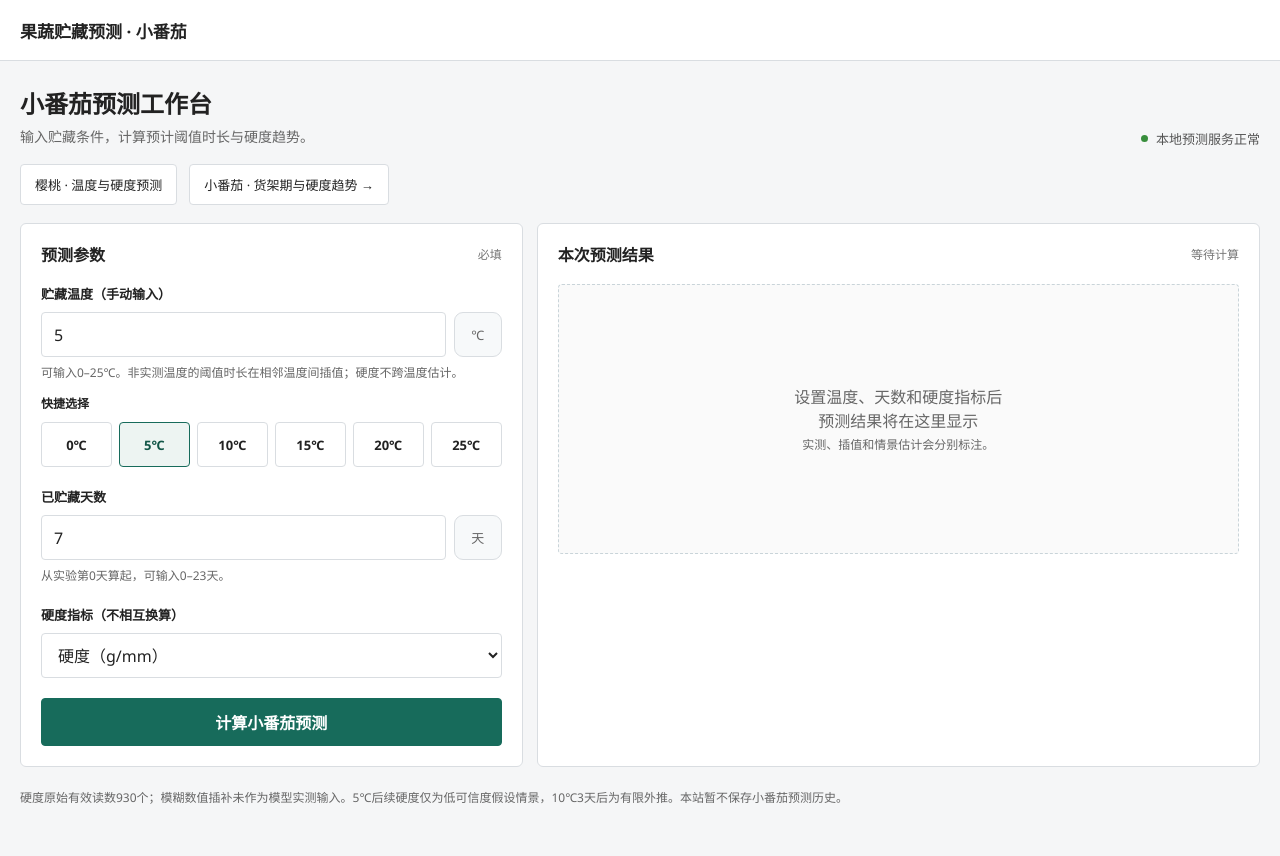
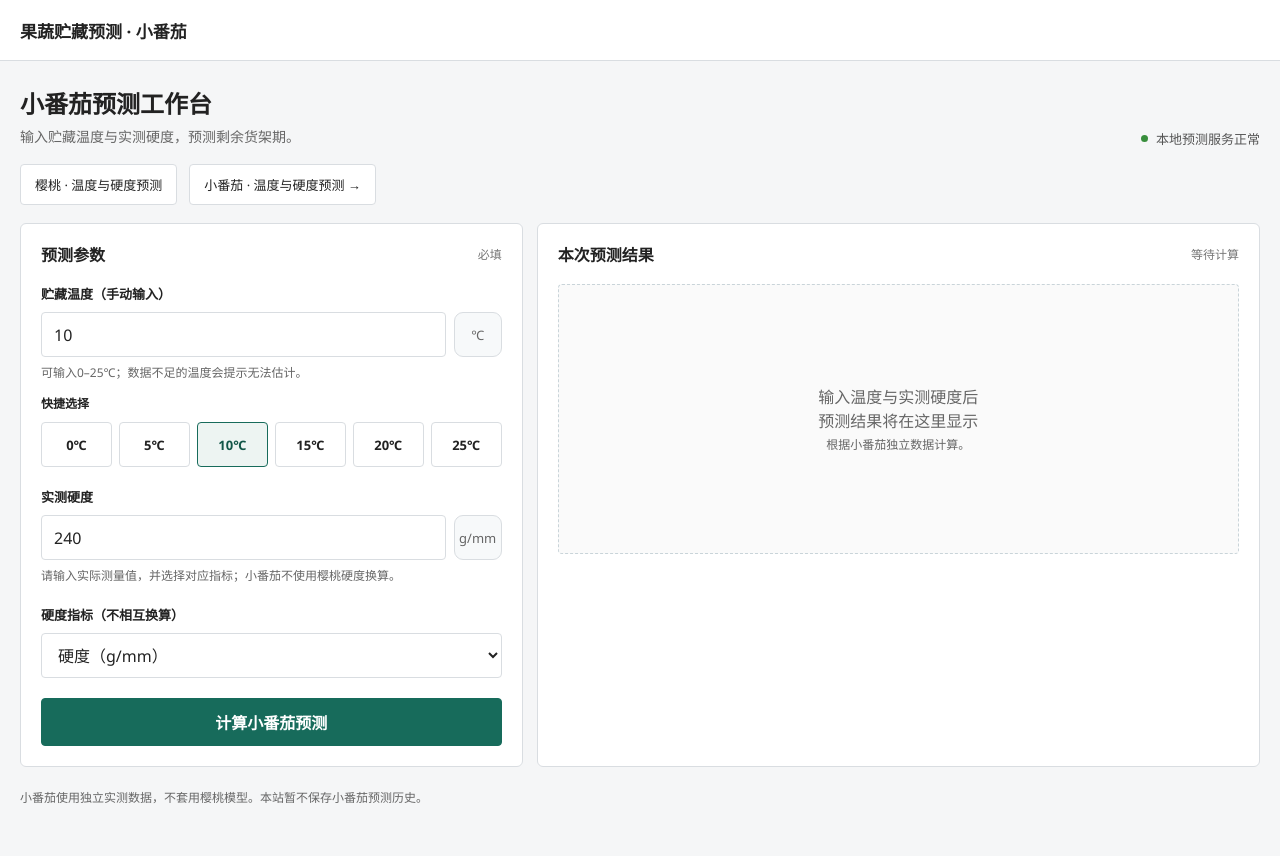
Before and after one commit to belaViro/meizao-cherry-shelf-life, a Flask app: page /tomato in a window 1280 px wide. Run offline with Flask 3, Linux system fonts and the light colour scheme; parts of the project's set-up code (start-up, migrations or seed data) failed here and were passed over.

Commit message:
Fix tomato prediction to use temperature and measured firmness

```diff
--- a/app.py
+++ b/app.py
@@ -222,8 +222,8 @@ def create_app(test_config: dict[str, Any] | None = None) -> Flask:
                 "prediction_methods": PREDICTION_METHODS,
                 "default_prediction_method": "polynomial_regression",
                 "products": ["cherry", "cherry_tomato"],
-                "tomato_prediction_method": "tomato_observed_threshold",
-                "tomato_model_version": load_tomato_data()["version"],
+                "tomato_prediction_method": "tomato_firmness_stage_matching",
+                "tomato_model_version": load_tomato_data()["version"] + "-firmness-inverse-v1",
                 "fixed_temperatures_c": FIXED_TEMPERATURES_C,
                 "temperature_range_c": POLYNOMIAL_TEMPERATURE_RANGE_C,
                 "llm_structured_provider": "siliconflow",
--- a/static/tomato.js
+++ b/static/tomato.js
@@ -1,55 +1,53 @@
-'use strict';
+ 'use strict';
 (() => {
-  const $ = (id) => document.getElementById(id);
+  const $ = id => document.getElementById(id);
   const form = $('tomatoForm'), temp = $('temperature'), button = $('submitButton');
-  const labels = {observed_group_mean:'实测组均值',time_interpolation:'时间插值估计 · 非实测',assumed_scenario:'假设情景 · 可信度很低',extrapolation_scenario:'外推情景 · 可信度很低',unsupported:'无支持数据',unsupported_temperature:'非实测温度，硬度不估计',threshold_interpolation:'同温度首次阈值跨越插值',temperature_interpolation:'相邻温度阈值时长插值',threshold_not_observed:'记录内未观测到阈值跨越'};
-  let latest = null, generation = 0;
-  const fmt = v => v === null || v === undefined ? '无法估计' : Number(v).toLocaleString('zh-CN',{maximumFractionDigits:2});
-  function sync() { document.querySelectorAll('[data-temp]').forEach(b=>b.setAttribute('aria-pressed',String(temp.value!=='' && Number(b.dataset.temp)===Number(temp.value)))); }
-  function invalidate() { generation++; latest=null; $('result').hidden=true; $('emptyState').hidden=false; $('error').hidden=true; $('saveStatus').textContent='等待计算'; }
-  form.addEventListener('input',()=>{sync();invalidate();});
-  form.addEventListener('change',invalidate);
-  document.querySelectorAll('[data-temp]').forEach(b=>b.addEventListener('click',()=>{temp.value=b.dataset.temp;sync();invalidate();}));
+  let generation = 0;
+  const fmt = v => v == null ? '—' : Number(v).toLocaleString('zh-CN', {maximumFractionDigits:2});
+  const range = v => v ? `${fmt(v.min)}–${fmt(v.max)}` : '—';
+  function sync() {
+    document.querySelectorAll('[data-temp]').forEach(b => b.setAttribute('aria-pressed', String(temp.value !== '' && Number(b.dataset.temp) === Number(temp.value))));
+    $('inputFirmnessUnit').textContent = $('firmnessMetric').value === 'g_per_mm' ? 'g/mm' : '原始指标';
+  }
+  function invalidate() {
+    generation++; $('result').hidden = true; $('emptyState').hidden = false;
+    $('error').hidden = true; $('saveStatus').textContent = '等待计算'; sync();
+  }
+  form.addEventListener('input', invalidate);
+  form.addEventListener('change', invalidate);
+  $('firmnessMetric').addEventListener('change', () => { $('firmness').value = ''; invalidate(); });
+  document.querySelectorAll('[data-temp]').forEach(b => b.addEventListener('click', () => {temp.value = b.dataset.temp; invalidate();}));
   form.addEventListener('submit', async event => {
-    event.preventDefault(); const requestGeneration=++generation;
-    button.disabled=true;button.textContent='计算中…';$('saveStatus').textContent='计算中…';$('error').hidden=true;
-    const payload={product:'cherry_tomato',storage_temperature_c:Number(temp.value),storage_days:Number($('storageDays').value),firmness_metric:$('firmnessMetric').value};
+    event.preventDefault(); if (!form.reportValidity()) return;
+    const current = ++generation;
+    button.disabled = true; button.textContent = '计算中…';
+    $('result').hidden = true; $('emptyState').hidden = false;
+    $('error').hidden = true; $('saveStatus').textContent = '计算中…';
+    const payload = {product:'cherry_tomato', storage_temperature_c:Number(temp.value), firmness:Number($('firmness').value), firmness_metric:$('firmnessMetric').value};
     try {
-      const response=await fetch('/predict',{method:'POST',headers:{'Content-Type':'application/json','X-CSRF-Token':document.querySelector('meta[name="csrf-token"]').content},body:JSON.stringify(payload)});
-      const data=await response.json();if(!response.ok)throw Error(data.message||'预测失败，请刷新后重试');
-      if(requestGeneration!==generation)return;
-      latest=data;render(data);
-    } catch(error) {if(requestGeneration===generation){$('saveStatus').textContent='计算失败';$('error').textContent=error.message;$('error').hidden=false;}}
-    finally {button.disabled=false;button.textContent='计算小番茄预测';}
+      const response = await fetch('/predict', {method:'POST', headers:{'Content-Type':'application/json', 'X-CSRF-Token':document.querySelector('meta[name="csrf-token"]').content}, body:JSON.stringify(payload)});
+      const data = await response.json();
+      if (!response.ok) throw Error(data.message || '预测失败，请刷新后重试');
+      if (current !== generation) return;
+      render(data);
+    } catch (error) {
+      if (current === generation) { $('error').textContent = error.message; $('error').hidden = false; $('saveStatus').textContent = '计算失败'; }
+    } finally { button.disabled = false; button.textContent = '计算小番茄预测'; }
   });
   function render(d) {
-    $('emptyState').hidden=true;$('result').hidden=false;$('saveStatus').textContent='已计算 · 未保存历史';
-    $('totalDays').textContent=fmt(d.estimated_shelf_life_days);$('remainingDays').textContent=fmt(d.estimated_remaining_days);
-    $('firmnessValue').textContent=fmt(d.firmness.mean);$('firmnessUnit').textContent=d.firmness.unit;
-    $('decision').textContent=d.decision;
-    $('shelfStatus').textContent=`货架期依据：${labels[d.status]}；${d.confidence_label}。`;
-    $('firmnessStatus').textContent=`硬度：${labels[d.firmness.status]}。${d.firmness.method}；目标时点实测 n=${d.firmness.observed_n}。`;
-    $('scenarioRange').textContent=d.firmness.scenario_range?`情景敏感性范围：${fmt(d.firmness.scenario_range.min)}–${fmt(d.firmness.scenario_range.max)}（非95%置信区间）。${d.firmness.caveat}`:'未提供统计置信区间；不得将估计值当成实测重复。';
-    $('firmnessSources').textContent='硬度实测来源：'+(d.firmness.sources.map(s=>`${s.temperature}℃ / ${s.day}天 / 均值${fmt(s.mean)} / n=${s.n}`).join('；')||'无支持来源');
-    $('thresholdSources').textContent=d.shelf_life_sources.map(s=>s.days===null?`${s.temperature}℃：截至${s.last_observation.day}天未达到阈值，不作外推。`:`${s.temperature}℃：${s.bracket[0].day}–${s.bracket[1].day}天之间首次跨越${fmt(d.failure_threshold*100)}%，插值得${fmt(s.days)}天。`).join(' ');
-    $('warnings').replaceChildren(...d.warnings.map(text=>{const li=document.createElement('li');li.textContent=text;return li;}));
-    $('ratioRows').replaceChildren(...d.ratio_series.flatMap(s=>s.points.map(p=>{const tr=document.createElement('tr');[s.temperature,p.day,fmt(p.ratio*100)].forEach(v=>{const td=document.createElement('td');td.textContent=v;tr.append(td);});return tr;})));
-    $('modelVersion').textContent=`模型版本：${d.model_version} · 结果不写入樱桃历史记录`;
-    draw(d);
+    $('emptyState').hidden = true; $('result').hidden = false; $('saveStatus').textContent = '已计算';
+    $('remainingDays').textContent = fmt(d.estimated_remaining_days);
+    $('remainingRange').textContent = range(d.remaining_days_range);
+    $('estimateHint').textContent = d.status === 'ambiguous' ? '存在多解，请查看可能范围' : d.estimated_remaining_days == null ? '当前数据无法估计' : '从当前测量状态起计算';
+    $('estimateStatus').textContent = ({matched:'已匹配', ambiguous:'多解', insufficient_data:'数据不足', firmness_out_of_support:'超出范围', reference_endpoint_unavailable:'终点缺失'})[d.status] || '无法估计';
+    $('decision').textContent = d.decision;
+    $('inputSummary').textContent = `本次输入：${fmt(d.storage_temperature_c)}℃；硬度 ${fmt(d.firmness)} ${d.firmness_unit}。`;
+    $('stageSummary').textContent = '匹配阶段（从实验第0天计）：' + (d.candidate_stage_intervals.map(v => `${range(v)}天`).join('；') || '无支持解');
+    $('supportSummary').textContent = `曲线支持的硬度范围：${range(d.supported_firmness_range)} ${d.firmness_unit}；不外推未记录阶段。`;
+    $('referenceSummary').textContent = `参考终点总时长：${fmt(d.reference_total_days)}天；按原比例记录的${fmt(d.failure_threshold*100)}%演示阈值计算，实验判定口径尚未确认。剩余时间 = max(参考总时长 − 匹配阶段天数, 0)。`;
+    $('firmnessSources').textContent = '实测组均值来源：' + d.firmness_sources.map(p => `${p.temperature}℃ / ${p.day}天 / ${fmt(p.mean)} / n=${p.n}`).join('；');
+    $('warnings').replaceChildren(...d.warnings.map(text => {const li = document.createElement('li'); li.textContent = text; return li;}));
+    $('modelVersion').textContent = `模型版本：${d.model_version} · 不写入樱桃历史记录`;
   }
-  function draw(d) {
-    const canvas=$('ratioChart'),ctx=canvas.getContext('2d'),w=canvas.clientWidth,h=240,scale=window.devicePixelRatio||1;
-    canvas.width=w*scale;canvas.height=h*scale;ctx.scale(scale,scale);ctx.clearRect(0,0,w,h);
-    const left=42,right=w-18,top=22,bottom=205,all=d.ratio_series.flatMap(s=>s.points);
-    const maxDay=Math.max(1,...all.map(p=>p.day)),maxRatio=Math.max(.12,d.failure_threshold*1.15,...all.map(p=>p.ratio*1.15));
-    const x=v=>left+v/maxDay*(right-left),y=v=>bottom-v/maxRatio*(bottom-top);
-    ctx.font='11px sans-serif';ctx.strokeStyle='#e5e8e6';ctx.fillStyle='#666';
-    for(let i=0;i<=4;i++){const v=maxRatio*i/4;ctx.beginPath();ctx.moveTo(left,y(v));ctx.lineTo(right,y(v));ctx.stroke();ctx.fillText(fmt(v*100)+'%',2,y(v)+4);}
-    for(let i=0;i<=4;i++){const v=maxDay*i/4;ctx.fillText(fmt(v),x(v)-6,bottom+18);}ctx.fillText('天',right-4,bottom+32);
-    ctx.setLineDash([5,4]);ctx.strokeStyle='#b07c2a';ctx.beginPath();ctx.moveTo(left,y(d.failure_threshold));ctx.lineTo(right,y(d.failure_threshold));ctx.stroke();ctx.setLineDash([]);
-    const colors=['#176b5b','#496bb5'];d.ratio_series.forEach((s,i)=>{ctx.strokeStyle=colors[i];ctx.fillStyle=colors[i];ctx.beginPath();s.points.forEach((p,j)=>j?ctx.lineTo(x(p.day),y(p.ratio)):ctx.moveTo(x(p.day),y(p.ratio)));ctx.stroke();s.points.forEach(p=>{ctx.beginPath();ctx.arc(x(p.day),y(p.ratio),3,0,Math.PI*2);ctx.fill();});ctx.fillText(s.temperature+'℃ 实测',left+i*105,13);});
-  }
-  window.addEventListener('resize',()=>{if(latest)draw(latest);});
-  $('downloadResult').addEventListener('click',()=>{if(!latest)return;const url=URL.createObjectURL(new Blob([JSON.stringify(latest,null,2)],{type:'application/json;charset=utf-8'}));const a=document.createElement('a');a.href=url;a.download='小番茄预测_含来源与估计标记.json';a.click();setTimeout(()=>URL.revokeObjectURL(url),1000);});
   sync();
 })();
--- a/templates/index.html
+++ b/templates/index.html
@@ -45,7 +45,7 @@
 
     <nav class="product-nav" aria-label="预测品类">
       <a class="export" href="{{ url_for('index') }}" aria-current="page">樱桃 · 温度与硬度预测</a>
-      <a class="export" id="tomatoLink" href="{{ url_for('tomato_index') }}">小番茄 · 货架期与硬度趋势 →</a>
+      <a class="export" id="tomatoLink" href="{{ url_for('tomato_index') }}">小番茄 · 温度与硬度预测 →</a>
     </nav>
     <div class="workspace">
       <section class="panel" aria-label="预测输入">
--- a/templates/tomato.html
+++ b/templates/tomato.html
@@ -6,8 +6,8 @@
   <meta name="csrf-token" content="{{ csrf_token() }}">
   <title>小番茄贮藏预测 · 果蔬贮藏预测</title>
   <link rel="stylesheet" href="{{ url_for('static', filename='prediction.css', v='20261027-ui1') }}">
-  <link rel="stylesheet" href="{{ url_for('static', filename='tomato.css', v='20261027-ui2') }}">
-  <script defer src="{{ url_for('static', filename='tomato.js', v='20261027-ui2') }}"></script>
+  <link rel="stylesheet" href="{{ url_for('static', filename='tomato.css', v='20261027-firmness1') }}">
+  <script defer src="{{ url_for('static', filename='tomato.js', v='20261027-firmness1') }}"></script>
 </head>
 <body class="tomato-page">
   <nav class="topbar">
@@ -17,12 +17,12 @@
   </nav>
   <main class="page">
     <header class="hero">
-      <div><h1>小番茄预测工作台</h1><p>输入贮藏条件，计算预计阈值时长与硬度趋势。</p></div>
+      <div><h1>小番茄预测工作台</h1><p>输入贮藏温度与实测硬度，预测剩余货架期。</p></div>
       <div class="status">本地预测服务正常</div>
     </header>
     <nav class="product-nav" aria-label="预测品类">
       <a class="export" href="{{ url_for('index') }}">樱桃 · 温度与硬度预测</a>
-      <a class="export" href="{{ url_for('tomato_index') }}" aria-current="page">小番茄 · 货架期与硬度趋势 →</a>
+      <a class="export" href="{{ url_for('tomato_index') }}" aria-current="page">小番茄 · 温度与硬度预测 →</a>
     </nav>
     <div class="workspace">
       <section class="panel" aria-label="预测输入">
@@ -30,15 +30,15 @@
         <form class="form-body" id="tomatoForm">
           <div class="field">
             <label for="temperature">贮藏温度（手动输入）</label>
-            <div class="temperature-entry"><input id="temperature" type="number" min="0" max="25" step="any" value="5" inputmode="decimal" required><span class="temperature-unit">℃</span></div>
-            <div class="field-hint">可输入0–25℃。非实测温度的阈值时长在相邻温度间插值；硬度不跨温度估计。</div>
+            <div class="temperature-entry"><input id="temperature" type="number" min="0" max="25" step="any" value="10" inputmode="decimal" required><span class="temperature-unit">℃</span></div>
+            <div class="field-hint">可输入0–25℃；数据不足的温度会提示无法估计。</div>
             <div class="temperature-quick-label">快捷选择</div>
-            <div class="temperature-grid" aria-label="常用温度快捷选择">{% for temp in [0,5,10,15,20,25] %}<button class="temp-button" type="button" data-temp="{{ temp }}" aria-pressed="{{ 'true' if temp==5 else 'false' }}">{{ temp }}℃</button>{% endfor %}</div>
+            <div class="temperature-grid" aria-label="常用温度快捷选择">{% for temp in [0,5,10,15,20,25] %}<button class="temp-button" type="button" data-temp="{{ temp }}" aria-pressed="{{ 'true' if temp==10 else 'false' }}">{{ temp }}℃</button>{% endfor %}</div>
           </div>
           <div class="field">
-            <label for="storageDays">已贮藏天数</label>
-            <div class="temperature-entry"><input id="storageDays" type="number" min="0" max="23" step="any" value="7" inputmode="decimal" required><span class="temperature-unit">天</span></div>
-            <div class="field-hint">从实验第0天算起，可输入0–23天。</div>
+            <label for="firmness">实测硬度</label>
+            <div class="temperature-entry"><input id="firmness" type="number" min="0.000001" step="any" value="240" inputmode="decimal" required><span class="temperature-unit" id="inputFirmnessUnit">g/mm</span></div>
+            <div class="field-hint">请输入实际测量值，并选择对应指标；小番茄不使用樱桃硬度换算。</div>
           </div>
           <div class="field">
             <label for="firmnessMetric">硬度指标（不相互换算）</label>
@@ -51,29 +51,24 @@
       <section class="panel" aria-labelledby="resultHeading">
         <div class="panel-head"><h2 class="panel-title" id="resultHeading">本次预测结果</h2><span class="panel-kicker" id="saveStatus">等待计算</span></div>
         <div class="result-body">
-          <div id="emptyState" class="result-empty"><div>设置温度、天数和硬度指标后<br>预测结果将在这里显示<br><span class="field-hint">实测、插值和情景估计会分别标注。</span></div></div>
+          <div id="emptyState" class="result-empty"><div>输入温度与实测硬度后<br>预测结果将在这里显示<br><span class="field-hint">根据小番茄独立数据计算。</span></div></div>
           <div id="result" hidden aria-live="polite">
             <div class="summary">
-              <div class="metric"><div class="metric-title">达到默认阈值的总时长</div><div class="metric-value"><span id="totalDays">—</span><span class="unit">天</span></div><div class="field-hint">从第0天算起</div></div>
-              <div class="metric"><div class="metric-title">预计剩余时间</div><div class="metric-value"><span id="remainingDays">—</span><span class="unit">天</span></div><div class="field-hint">不保证实际品质</div></div>
-              <div class="metric"><div class="metric-title" id="firmnessLabel">指定天数的硬度组均值</div><div class="metric-value" id="firmnessValue">—</div><div class="field-hint" id="firmnessUnit"></div></div>
+              <div class="metric"><div class="metric-title">预计剩余货架期</div><div class="metric-value"><span id="remainingDays">—</span><span class="unit">天</span></div><div class="field-hint" id="estimateHint"></div></div>
+              <div class="metric"><div class="metric-title">可能范围（天）</div><div class="metric-value" id="remainingRange">—</div><div class="field-hint">匹配解范围，非置信区间</div></div>
+              <div class="metric"><div class="metric-title">估计状态</div><div class="metric-value" id="estimateStatus">—</div><div class="field-hint">探索性 · 未验证</div></div>
             </div>
             <h3 class="section-title">结果说明</h3><p id="decision" class="decision"></p>
-            <h3 class="section-title">硬度依据与估计标记</h3>
-            <div class="provenance"><p id="shelfStatus"></p><p id="firmnessStatus"></p><p id="scenarioRange"></p><p id="firmnessSources"></p></div>
-            <div class="chart-card tomato-chart">
-              <h3 class="chart-title">比例指标随贮藏时间的变化</h3>
-              <p class="chart-note">圆点为工作簿原有比例；虚线为后台默认阈值。连线仅辅助阅读，空白不作为0。</p>
-              <div class="canvas-wrap"><canvas id="ratioChart" height="240" role="img" aria-label="实测比例变化图；数值见下方明细表"></canvas></div>
-            </div>
-            <details class="tomato-details"><summary>查看预测依据与原始比例</summary><p id="thresholdSources" class="field-hint"></p><div class="table-wrap"><table><thead><tr><th>温度（℃）</th><th>天数</th><th>原有比例（%）</th></tr></thead><tbody id="ratioRows"></tbody></table></div></details>
-            <h3 class="section-title">适用限制</h3><ul class="recommendations" id="warnings"></ul>
-            <p class="field-hint" id="modelVersion"></p><button class="export" type="button" id="downloadResult">下载本次结果（含来源与标记）</button>
+            <details class="tomato-details"><summary>计算依据与适用限制</summary>
+              <div class="provenance"><p id="inputSummary"></p><p id="stageSummary"></p><p id="supportSummary"></p><p id="referenceSummary"></p><p id="firmnessSources"></p></div>
+              <ul id="warnings"></ul>
+            </details>
+            <p class="tomato-footer" id="modelVersion"></p>
           </div>
         </div>
       </section>
     </div>
-    <footer class="tomato-footer">硬度原始有效读数930个；模糊数值插补未作为模型实测输入。5℃后续硬度仅为低可信度假设情景，10℃3天后为有限外推。本站暂不保存小番茄预测历史。</footer>
+    <footer class="tomato-footer">小番茄使用独立实测数据，不套用樱桃模型。本站暂不保存小番茄预测历史。</footer>
   </main>
 </body>
 </html>
```
Also changed, not shown: predict_tomato_cli.py (+8 -4 lines), src/tomato_predictor.py (+121 -1 lines), tests/test_prediction_ui.py (+9 -5 lines), tests/test_tomato.py (+1 -1 lines), tests/test_tomato_firmness.py (added, +95 -0 lines), README.md, data/README.md.
